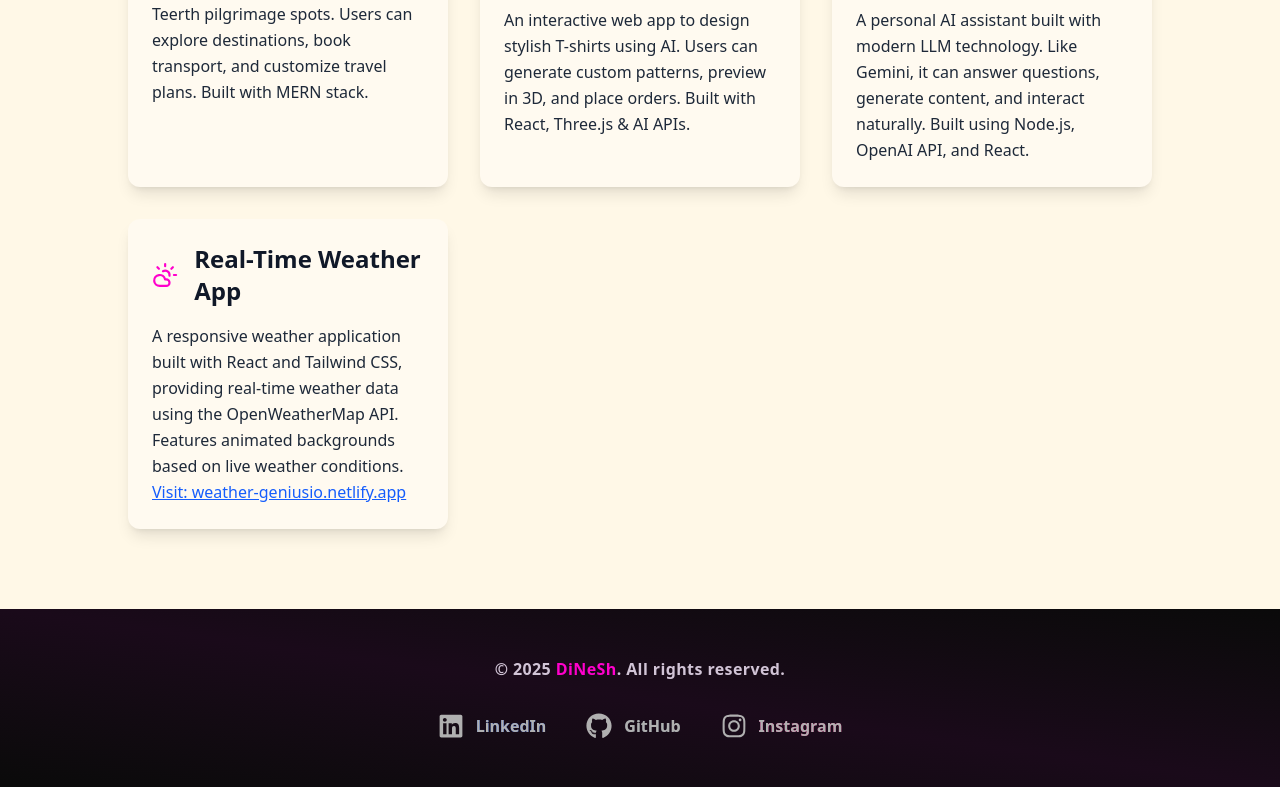
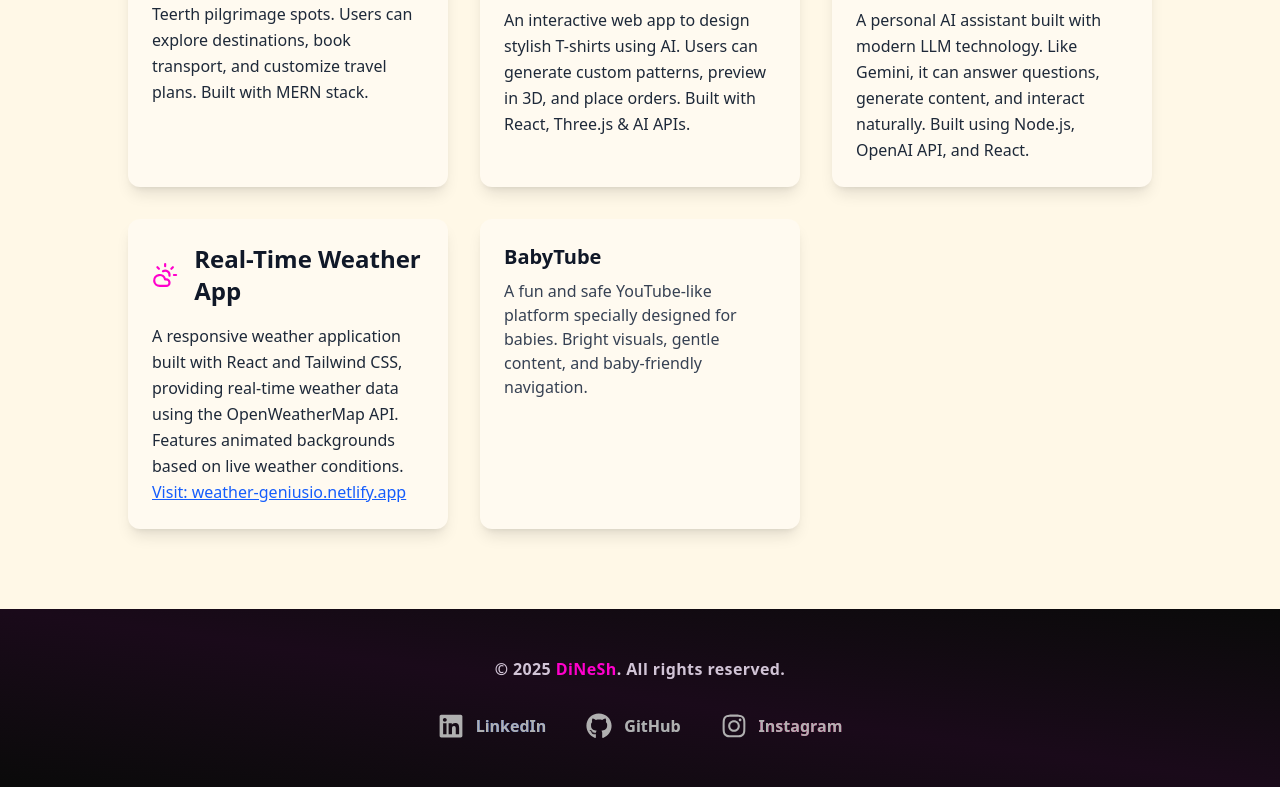
Before and after one commit to Dino7354/Portfolio, a React (Vite) app: page / in a window 1280 px wide. Shown: the part 2155-2942 px from the top of the page. Built offline with nearby package versions, Linux system fonts and the light colour scheme.

Commit message:
Add BabyTube project card to Projects section

```diff
--- a/src/components/pages/Project.jsx
+++ b/src/components/pages/Project.jsx
@@ -123,6 +123,24 @@ const Projects = () => (
           </span>
         </p>
       </motion.div>
+      {/* BabyTube - YouTube for Babies */}
+      <motion.div
+        className="bg-[#fffaf0] dark:bg-[#1a1a1a] p-6 rounded-xl shadow-lg flex flex-col cursor-pointer"
+        initial="initial"
+        whileInView="whileInView"
+        whileHover="whileHover"
+        transition={{ ...cardVariants.transition, delay: 0.2 }}
+        variants={cardVariants}
+        onClick={() => window.open("https://babytub.netlify.app/", "_blank")}
+      >
+        <h3 className="text-xl font-bold text-gray-900 dark:text-white mb-2">
+          BabyTube
+        </h3>
+        <p className="text-gray-700 dark:text-gray-300">
+          A fun and safe YouTube-like platform specially designed for babies.
+          Bright visuals, gentle content, and baby-friendly navigation.
+        </p>
+      </motion.div>
     </div>
   </section>
 );
```
